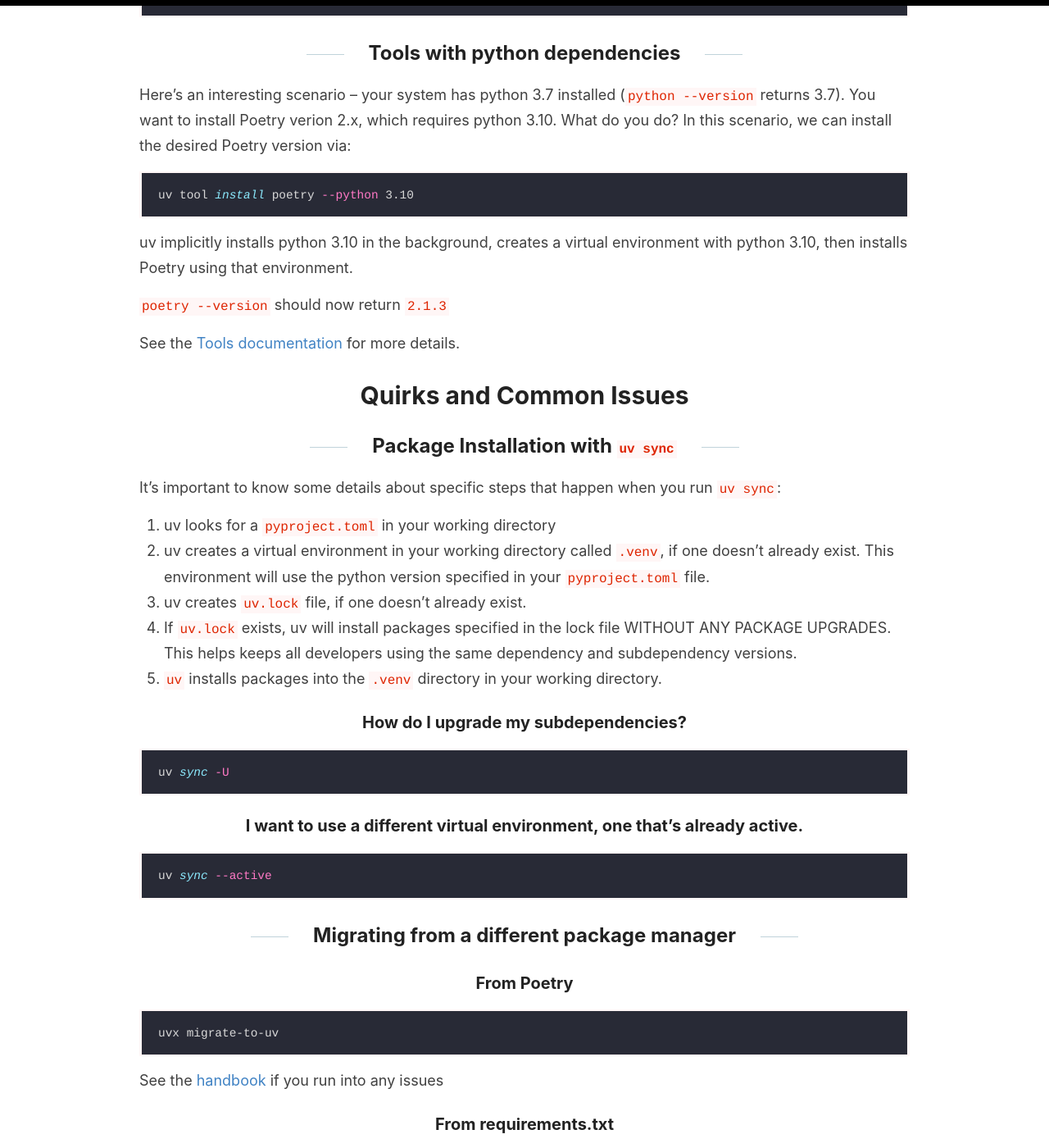
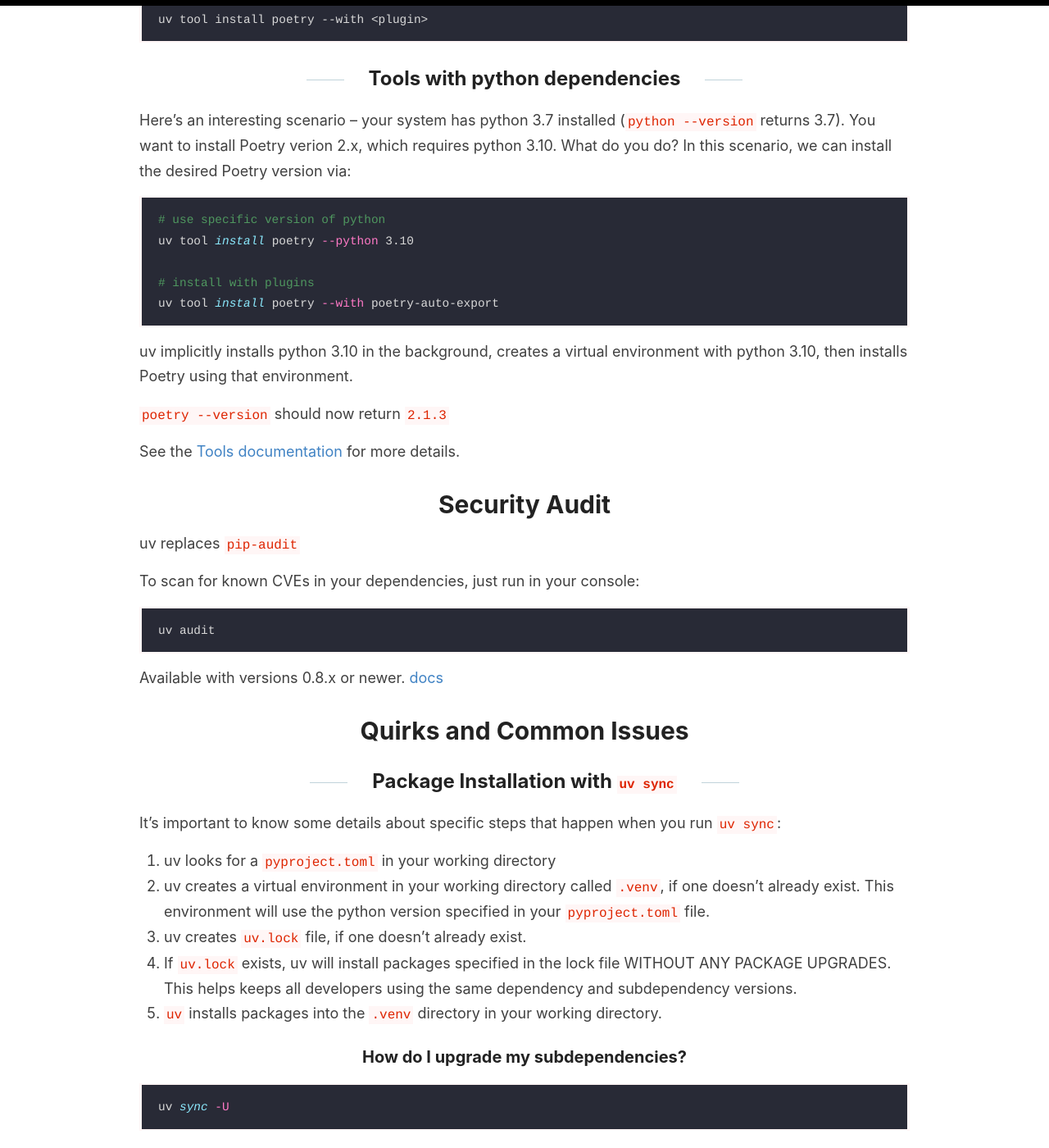
Before and after one commit to kfchou/kfchou.github.io, a Jekyll site: the page built from _posts/2025-1-16-ode-to-uv.md, in a window 1280 px wide and 1400 px high, scrolled down 5391 px. Shown: the whole window at 82% size. Built offline with Jekyll 4.4.1, drawn with Linux system fonts in a browser that asks for light colours; comment, search, counter and statistics services are not loaded.

Commit message:
update uv: audit command

````diff
--- a/_posts/2025-1-16-ode-to-uv.md
+++ b/_posts/2025-1-16-ode-to-uv.md
@@ -16,6 +16,7 @@
 - [System-wide tool management](#system-wide-tool-management)
   - [Tools with plugins](#tools-with-plugins)
   - [Tools with python dependencies](#tools-with-python-dependencies)
+- [Security Audit](#security-audit)
 - [Quirks and Common Issues](#quirks-and-common-issues)
   - [Package Installation with `uv sync`](#package-installation-with-uv-sync)
     - [How do I upgrade my subdependencies?](#how-do-i-upgrade-my-subdependencies)
@@ -171,7 +172,11 @@
 Here's an interesting scenario -- your system has python 3.7 installed (`python --version` returns 3.7). You want to install Poetry verion 2.x, which requires python 3.10. What do you do? In this scenario, we can install the desired Poetry version via:
 
 ```sh
+# use specific version of python
 uv tool install poetry --python 3.10
+
+# install with plugins
+uv tool install poetry --with poetry-auto-export
 ```
 
 uv implicitly installs python 3.10 in the background, creates a virtual environment with python 3.10, then installs Poetry using that environment.
@@ -179,6 +184,16 @@
 `poetry --version` should now return `2.1.3`
 
 See the [Tools documentation](https://docs.astral.sh/uv/concepts/tools/) for more details.
+
+# Security Audit
+uv replaces `pip-audit`
+
+To scan for known CVEs in your dependencies, just run in your console:
+```sh
+uv audit
+```
+
+Available with versions 0.8.x or newer. [docs](https://docs.astral.sh/uv/reference/cli/#uv-audit)
 
 # Quirks and Common Issues
 
````
